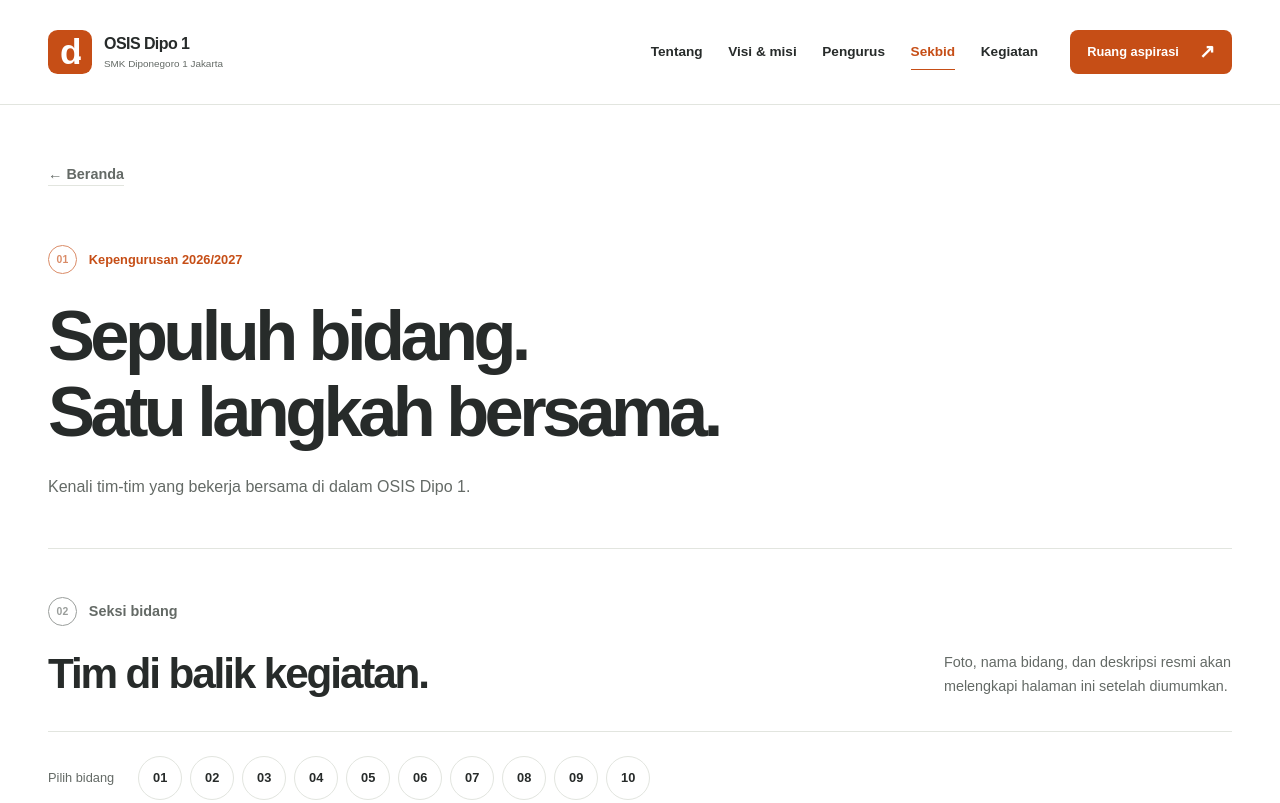
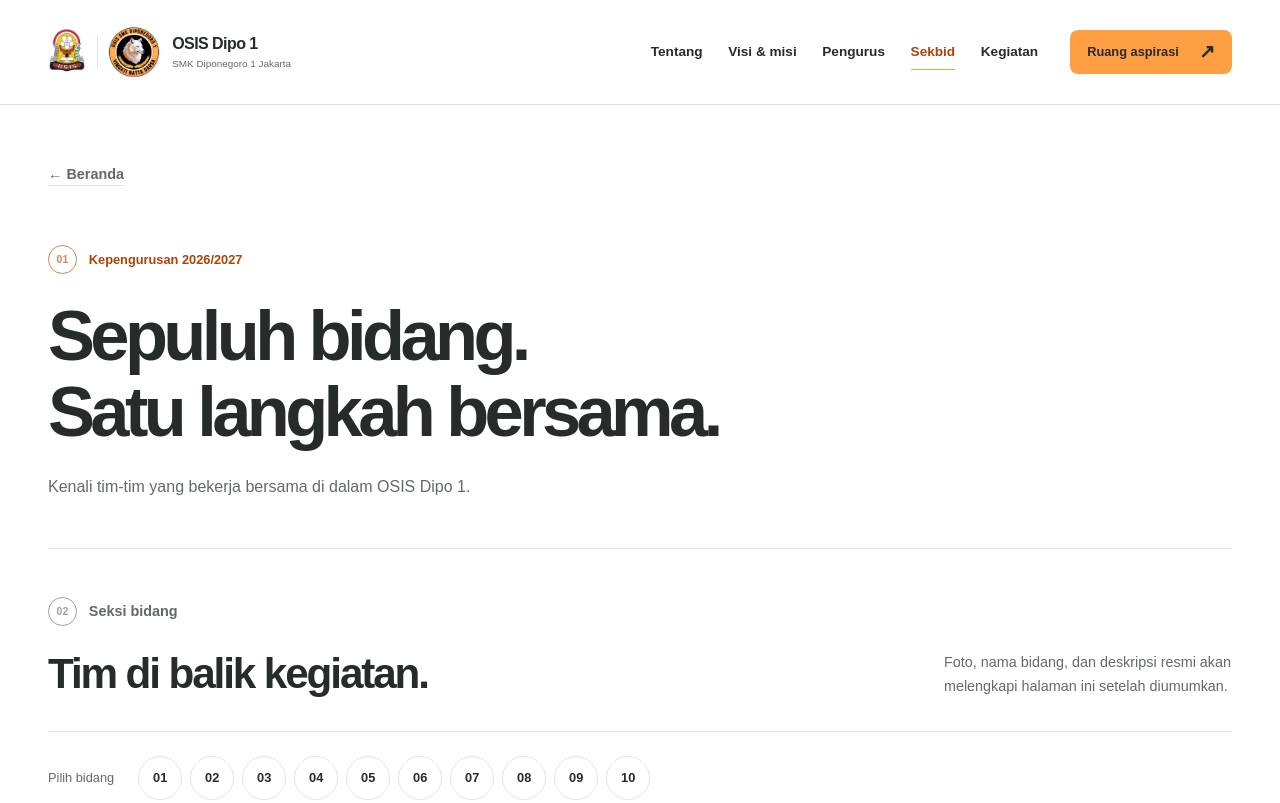
Before and after one commit to SKhman1/Website-OSIS, an Astro site: page /sekbid in a window 1280 px wide. Shown: the top 803 px of the page. Built offline with nearby package versions, Linux system fonts and the light colour scheme; Astro itself is replaced by a stand-in of ours.

Commit message:
Apply supplied logos, vision and mission, and brighter orange branding

```diff
--- a/src/components/Brand.astro
+++ b/src/components/Brand.astro
@@ -1,7 +1,14 @@
 ---
 import { site } from '../content/site';
+import { Image } from 'astro:assets';
+import osisLogo from '../assets/logos/osis.png';
+import cabinetLogo from '../assets/logos/cabinet-2026-2027.png';
 ---
 <a class="brand" href="/" aria-label={`${site.name} — beranda`}>
-  <span class="brand-mark" aria-hidden="true">d<span>.</span></span>
+  <span class="brand-logos">
+    <Image class="brand-osis-logo" src={osisLogo} alt="Logo OSIS" width={96} format="webp" quality={90} loading="eager" />
+    <span class="brand-logo-divider" aria-hidden="true"></span>
+    <span class="brand-cabinet-frame"><Image src={cabinetLogo} alt="Logo OSIS SMK Diponegoro 1 Jakarta periode 2026/2027" width={280} format="webp" quality={90} loading="eager" /></span>
+  </span>
   <span class="brand-name">{site.name}<small>{site.school}</small></span>
 </a>
--- a/src/content/site.ts
+++ b/src/content/site.ts
@@ -1,3 +1,6 @@
+import type { ImageMetadata } from 'astro';
+import purbayaPhoto from '../assets/placeholders/purbaya.png';
+
 export const site = {
   name: 'OSIS Dipo 1',
   school: 'SMK Diponegoro 1 Jakarta',
@@ -30,8 +33,9 @@ export interface Department {
   number: string;
   name: string;
   description: string;
-  photo?: string;
+  photo?: string | ImageMetadata;
   photoAlt?: string;
+  photoIsPlaceholder?: boolean;
 }
 
 // Names, responsibilities, and photos await the approved school content.
@@ -42,10 +46,16 @@ export const departments: Department[] = Array.from({ length: 10 }, (_, index) =
     number,
     name: `Seksi Bidang ${number}`,
     description: 'Nama dan deskripsi bidang segera diumumkan.',
+    photo: purbayaPhoto,
+    photoAlt: `Purbaya sebagai foto contoh untuk Seksi Bidang ${number}`,
+    photoIsPlaceholder: true,
   };
 });
-export const vision: string | null = null;
-export const missions: string[] = [];
+// User-supplied presentation: slide 2 (vision), slide 3 (mission).
+export const vision: string | null = 'Mewujudkan Sekolah Sehat, Menginspirasi, dan Mengapresiasi';
+export const missions: string[] = [
+  'Mengembangkan potensi siswa lewat wadah minat & bakat yang aktif',
+];
 
 export interface Program {
   id: string;
--- a/src/layouts/Base.astro
+++ b/src/layouts/Base.astro
@@ -13,7 +13,7 @@ const { title = site.name, description = site.description } = Astro.props;
     <meta charset="UTF-8" />
     <meta name="viewport" content="width=device-width, initial-scale=1" />
     <meta name="description" content={description} />
-    <meta name="theme-color" content="#c64e16" />
+    <meta name="theme-color" content="#ff9f43" />
     <meta property="og:title" content={`${title} | ${site.school}`} />
     <meta property="og:description" content={description} />
     <meta property="og:type" content="website" />
--- a/src/styles/global.css
+++ b/src/styles/global.css
@@ -1,7 +1,8 @@
 :root {
-  --color-brand: #c64e16;
-  --color-brand-hover: #a73d0c;
-  --color-brand-soft: #fff1e7;
+  --color-brand: #ff9f43;
+  --color-brand-text: #a84508;
+  --color-brand-hover: #f58b2a;
+  --color-brand-soft: #fff4e8;
   --color-ink: #272b2a;
   --color-muted: #646a66;
   --color-line: #e2e5df;
@@ -31,7 +32,7 @@ a { color: inherit; text-decoration: none; }
 button, input, select, textarea { font: inherit; }
 button, a, summary, input, select, textarea { -webkit-tap-highlight-color: transparent; }
 button, summary { cursor: pointer; }
-:focus-visible { outline: 3px solid var(--color-brand); outline-offset: 5px; }
+:focus-visible { outline: 3px solid var(--color-brand-text); outline-offset: 5px; }
 ::selection { background: var(--color-brand-soft); color: var(--color-ink); }
 h1, h2, h3, p { margin: 0; }
 h1, h2, h3 { text-wrap: balance; }
@@ -42,23 +43,27 @@ h3 { font-size: 1.1rem; font-weight: 650; line-height: 1.4; letter-spacing: -.02
 img { display: block; max-width: 100%; height: auto; }
 .container { width: min(var(--container), calc(100% - 6rem)); margin-inline: auto; }
 .sr-only { position: absolute; width: 1px; height: 1px; padding: 0; margin: -1px; overflow: hidden; clip-path: inset(50%); white-space: nowrap; border: 0; }
-.skip-link { position: fixed; top: -8rem; left: 1rem; z-index: 20; padding: .75rem 1rem; background: var(--color-brand); color: white; }
+.skip-link { position: fixed; top: -8rem; left: 1rem; z-index: 20; padding: .75rem 1rem; background: var(--color-brand); color: var(--color-ink); }
 .skip-link:focus { top: 1rem; }
 .site-header { border-bottom: 1px solid var(--color-line); }
 .header-inner { min-height: 6.5rem; display: flex; align-items: center; gap: var(--space-8); }
 .brand { display: inline-flex; align-items: center; gap: var(--space-3); flex-shrink: 0; }
-.brand-mark { background: var(--color-brand); color: white; width: 2.75rem; height: 2.75rem; border-radius: .6rem; font-size: 2.2rem; font-weight: 700; line-height: 1; display: flex; align-items: center; justify-content: center; letter-spacing: -.16em; padding-right: .2rem; }
-.brand-mark span { font-size: 1.5rem; }
+.brand-logos { display: inline-flex; align-items: center; gap: .65rem; flex-shrink: 0; }
+.brand-osis-logo { width: 2.4rem; height: 3rem; object-fit: contain; }
+.brand-logo-divider { width: 1px; height: 2rem; background: var(--color-line); }
+.brand-cabinet-frame { position: relative; display: block; width: 3.25rem; height: 3.25rem; overflow: hidden; flex-shrink: 0; }
+/* Frame only the transparent margin: original PNG artwork stays intact. */
+.brand-cabinet-frame img { position: absolute; max-width: none; width: 126.4759%; height: auto; left: -13.238%; top: -34.7943%; }
 .brand-name { font-size: 1rem; font-weight: 750; letter-spacing: -.035em; line-height: 1.3; }
 .brand-name small { display: block; font-size: .62rem; font-weight: 500; letter-spacing: 0; color: var(--color-muted); margin-top: .2rem; }
 .desktop-nav { display: flex; align-items: center; gap: clamp(1rem, 2vw, 2rem); margin-left: auto; font-size: .85rem; font-weight: 600; }
 .desktop-nav a { padding-block: .7rem; }
-.desktop-nav a:hover, .desktop-nav a[aria-current], .text-link:hover, .footer-top > a:hover { color: var(--color-brand); }
-.button { display: inline-flex; align-items: center; justify-content: center; gap: 2rem; padding: .95rem 1.25rem; min-height: 3.25rem; border: 1px solid transparent; border-radius: var(--radius); background: var(--color-brand); color: white; font-size: .9rem; font-weight: 650; line-height: 1.35; transition: background-color .15s; }
+.desktop-nav a:hover, .desktop-nav a[aria-current], .text-link:hover, .footer-top > a:hover { color: var(--color-brand-text); }
+.button { display: inline-flex; align-items: center; justify-content: center; gap: 2rem; padding: .95rem 1.25rem; min-height: 3.25rem; border: 1px solid transparent; border-radius: var(--radius); background: var(--color-brand); color: var(--color-ink); font-size: .9rem; font-weight: 650; line-height: 1.35; transition: background-color .15s; }
 .button:hover { background: var(--color-brand-hover); }
 .button span { font-size: 1.2rem; line-height: 1; }
 .button-small { min-height: 2.8rem; padding: .7rem 1rem; gap: 1.25rem; font-size: .8rem; }
-.button-light { background: white; color: var(--color-brand); }
+.button-light { background: white; color: var(--color-brand-text); }
 .button-light:hover { background: var(--color-brand-soft); }
 .text-link { display: inline-flex; align-items: center; gap: 1rem; min-height: 2.75rem; font-size: .9rem; font-weight: 650; text-decoration: underline; text-decoration-color: var(--color-line); text-underline-offset: .4rem; }
 .mobile-menu { display: none; }
@@ -68,18 +73,19 @@ img { display: block; max-width: 100%; height: auto; }
 .term-label > span { width: .5rem; height: .5rem; background: var(--color-brand); border-radius: 50%; }
 .hero-description { max-width: 31rem; font-size: 1rem; line-height: 1.8; color: var(--color-muted); }
 .button-row { display: flex; flex-wrap: wrap; align-items: center; gap: var(--space-8); margin-top: var(--space-8); }
-.identity-panel { background: var(--color-brand-soft); border-radius: 1rem; padding: var(--space-6); min-width: 0; color: var(--color-brand); }
+.identity-panel { background: var(--color-brand-soft); border-radius: 1rem; padding: var(--space-6); min-width: 0; color: var(--color-brand-text); }
 .identity-top, .identity-bottom { display: flex; justify-content: space-between; gap: 1rem; font-size: .7rem; font-weight: 600; }
-.identity-top { border-bottom: 1px solid #c64e1633; padding-bottom: var(--space-3); }
+.identity-top { border-bottom: 1px solid #ff9f4333; padding-bottom: var(--space-3); }
 .identity-type { font-size: clamp(7rem, 13vw, 12.5rem); font-weight: 800; line-height: .79; letter-spacing: -.07em; padding-block: var(--space-8); }
+.identity-type { color: var(--color-brand); }
 .identity-s { color: var(--color-ink); }
 .identity-i { color: var(--color-ink); margin-right: .05em; }
 .identity-period { color: var(--color-ink); }
-.identity-bottom { border-top: 1px solid #c64e1633; padding-top: var(--space-3); align-items: flex-end; line-height: 1.5; }
+.identity-bottom { border-top: 1px solid #ff9f4333; padding-top: var(--space-3); align-items: flex-end; line-height: 1.5; }
 .identity-year { font-size: 1.7rem; font-weight: 550; letter-spacing: -.04em; }
 .school-strip { display: flex; justify-content: space-between; gap: 1rem; border-top: 1px solid var(--color-line); border-bottom: 1px solid var(--color-line); padding-block: var(--space-6); font-size: .8rem; color: var(--color-muted); }
 .section { display: grid; grid-template-columns: 1fr 1.25fr; gap: var(--space-16); padding-block: var(--space-24); }
-.section-heading > p { color: var(--color-brand); font-size: .85rem; font-weight: 600; margin-bottom: var(--space-6); }
+.section-heading > p { color: var(--color-brand-text); font-size: .85rem; font-weight: 600; margin-bottom: var(--space-6); }
 .section-body { padding-top: .25rem; color: var(--color-muted); }
 .section-body .lead { color: var(--color-ink); font-size: 1.35rem; line-height: 1.65; font-weight: 500; letter-spacing: -.03em; }
 .section-body p + p { margin-top: var(--space-4); }
@@ -98,7 +104,7 @@ img { display: block; max-width: 100%; height: auto; }
 .content-list article { border-bottom: 1px solid var(--color-line); padding-bottom: var(--space-6); }
 .content-list h3 { color: var(--color-ink); margin-bottom: var(--space-2); }
 .content-list time { font-size: .8rem; display: block; margin-bottom: .75rem; }
-.aspiration-banner { display: flex; justify-content: space-between; align-items: center; gap: var(--space-8); background: var(--color-brand); color: white; padding: var(--space-12); border-radius: 1rem; margin-bottom: var(--space-24); }
+.aspiration-banner { display: flex; justify-content: space-between; align-items: center; gap: var(--space-8); background: var(--color-brand); color: var(--color-ink); padding: var(--space-12); border-radius: 1rem; margin-bottom: var(--space-24); }
 .aspiration-banner > div > p:first-child { font-size: .85rem; margin-bottom: var(--space-4); }
 .aspiration-banner h2 { margin-bottom: var(--space-4); }
 .aspiration-banner > div > p:last-child { max-width: 44ch; font-size: .9rem; }
@@ -154,6 +160,10 @@ button:disabled { background: #dde1d9; color: #596058; cursor: not-allowed; }
 }
 @media (max-width: 760px) {
   .container { width: calc(100% - 2.5rem); }
+  .brand-logos { gap: .4rem; }
+  .brand-osis-logo { width: 1.8rem; height: 2.25rem; }
+  .brand-cabinet-frame { width: 2.5rem; height: 2.5rem; }
+  .brand-name small { max-width: 9rem; }
   .hero { grid-template-columns: 1fr; padding-block: var(--space-12); gap: var(--space-12); }
   .hero h1 { font-size: clamp(2.75rem, 10vw, 4.5rem); }
   .hero-description { font-size: .95rem; }
@@ -174,14 +184,15 @@ button:disabled { background: #dde1d9; color: #596058; cursor: not-allowed; }
   .member-grid { grid-template-columns: repeat(2, 1fr); gap: var(--space-6); }
 }
 @media (max-width: 380px) {
-  .brand-name small { max-width: 8rem; }
+  .brand-name { font-size: .85rem; }
+  .brand-name small { display: none; }
   .button-row { align-items: flex-start; flex-direction: column; gap: var(--space-3); }
   .footer-bottom { flex-direction: column; gap: .35rem; }
   .member-grid { grid-template-columns: 1fr; }
 }
 
 /* Sections share one visual sequence across all public pages. */
-.section-label { display: flex; align-items: center; gap: var(--space-3); color: var(--color-brand); font-size: .8rem; font-weight: 600; margin-bottom: var(--space-6); }
+.section-label { display: flex; align-items: center; gap: var(--space-3); color: var(--color-brand-text); font-size: .8rem; font-weight: 600; margin-bottom: var(--space-6); }
 .section-number { display: inline-flex; align-items: center; justify-content: center; width: 1.8rem; height: 1.8rem; border: 1px solid currentColor; border-radius: 50%; font-size: .65rem; opacity: .65; font-variant-numeric: tabular-nums; flex-shrink: 0; }
 .section-heading > .section-label { font-size: .8rem; }
 .hero-copy > [data-motion] > .section-label { margin-bottom: 0; }
@@ -189,8 +200,8 @@ button:disabled { background: #dde1d9; color: #596058; cursor: not-allowed; }
 .scroll-indicator { display: inline-flex; justify-content: center; align-items: center; width: 1.8rem; height: 2.5rem; border: 1px solid var(--color-line); border-radius: 1rem; }
 .identity-panel { position: relative; overflow: hidden; isolation: isolate; }
 .identity-top, .identity-type, .identity-bottom { position: relative; z-index: 1; }
-.identity-orbit { position: absolute; width: 20rem; height: 20rem; border: 1px solid #c64e1615; border-radius: 50%; top: 14%; right: -11rem; pointer-events: none; }
-.identity-orbit::after { content: ''; position: absolute; inset: 2rem; border: 1px solid #c64e1610; border-radius: inherit; }
+.identity-orbit { position: absolute; width: 20rem; height: 20rem; border: 1px solid #ff9f4315; border-radius: 50%; top: 14%; right: -11rem; pointer-events: none; }
+.identity-orbit::after { content: ''; position: absolute; inset: 2rem; border: 1px solid #ff9f4310; border-radius: inherit; }
 .statistics-section { padding-block: var(--space-16); background: var(--color-surface); border-bottom: 1px solid var(--color-line); }
 .statistics-heading { display: flex; justify-content: space-between; align-items: flex-end; gap: var(--space-8); margin-bottom: var(--space-12); }
 .statistics-heading h2 { font-size: clamp(1.8rem, 3vw, 2.5rem); }
@@ -200,9 +211,9 @@ button:disabled { background: #dde1d9; color: #596058; cursor: not-allowed; }
 .statistic-label { font-size: .85rem; font-weight: 600; color: var(--color-muted); }
 .statistic-value { display: flex; gap: .05em; font-size: clamp(3.5rem, 6vw, 5.5rem); letter-spacing: -.06em; line-height: 1.2; font-weight: 600; margin-block: var(--space-4); font-variant-numeric: tabular-nums; }
 [data-counter] { display: inline-block; min-width: 2ch; letter-spacing: -.06em; }
-.statistic-plus { font-size: .5em; color: var(--color-brand); padding-top: .12em; font-weight: 500; }
+.statistic-plus { font-size: .5em; color: var(--color-brand-text); padding-top: .12em; font-weight: 500; }
 .statistic-description { font-size: .85rem; color: var(--color-muted); max-width: 30ch; min-height: 2.8rem; }
-.preview-badge { display: inline-block; font-size: .65rem; color: var(--color-brand); background: var(--color-brand-soft); border-radius: .25rem; padding: .2rem .4rem; margin-top: var(--space-4); }
+.preview-badge { display: inline-block; font-size: .65rem; color: var(--color-brand-text); background: var(--color-brand-soft); border-radius: .25rem; padding: .2rem .4rem; margin-top: var(--space-4); }
 .statistics-note { color: var(--color-muted); font-size: .75rem; border-top: 1px solid var(--color-line); padding-top: var(--space-6); margin-top: var(--space-8); max-width: 85ch; }
 .page-section { border-top: 1px solid var(--color-line); padding-top: var(--space-12); margin-top: var(--space-12); }
 .page-section-heading { margin-bottom: var(--space-8); }
@@ -214,11 +225,11 @@ button:disabled { background: #dde1d9; color: #596058; cursor: not-allowed; }
 .aspiration-guidelines > p { color: var(--color-muted); font-size: .9rem; max-width: 42ch; }
 .guidelines-list { list-style: none; padding: 0; margin: var(--space-8) 0; display: grid; gap: var(--space-6); counter-reset: guidelines; }
 .guidelines-list li { padding-left: 2.5rem; position: relative; counter-increment: guidelines; }
-.guidelines-list li::before { content: counter(guidelines, decimal-leading-zero); position: absolute; left: 0; top: .2rem; color: var(--color-brand); font-size: .7rem; font-variant-numeric: tabular-nums; }
+.guidelines-list li::before { content: counter(guidelines, decimal-leading-zero); position: absolute; left: 0; top: .2rem; color: var(--color-brand-text); font-size: .7rem; font-variant-numeric: tabular-nums; }
 .guidelines-list strong, .guidelines-list span { display: block; font-size: .85rem; }
 .guidelines-list span { color: var(--color-muted); margin-top: .2rem; }
 .aspiration-form > .section-label { margin-bottom: var(--space-4); }
-.aspiration-banner .section-label { color: white; }
+.aspiration-banner .section-label { color: var(--color-ink); }
 
 /* Native cross-document transitions: no router/runtime dependency. */
 @view-transition { navigation: auto; }
@@ -284,25 +295,27 @@ button:disabled { background: #dde1d9; color: #596058; cursor: not-allowed; }
 .department-card { display: block; min-width: 0; border: 1px solid var(--color-line); border-radius: .75rem; background: var(--color-paper); scroll-margin-top: var(--space-8); }
 .department-photo { position: relative; overflow: hidden; aspect-ratio: 8 / 5; border-radius: .7rem .7rem 0 0; background: var(--color-brand-soft); }
 .department-photo img { width: 100%; height: 100%; object-fit: cover; }
-.department-photo-placeholder { height: 100%; padding: var(--space-6); display: flex; flex-direction: column; justify-content: space-between; position: relative; color: var(--color-brand); }
-.department-photo-placeholder::before { content: ''; position: absolute; inset: var(--space-3); border: 1px solid #c64e1620; pointer-events: none; }
+.department-photo-example img { object-fit: contain; object-position: center bottom; }
+.department-example-label { position: absolute; top: var(--space-4); left: var(--space-4); max-width: calc(100% - 2rem); border: 1px solid var(--color-line); border-radius: .25rem; background: var(--color-paper); color: var(--color-muted); padding: .3rem .5rem; font-size: .65rem; line-height: 1.4; }
+.department-photo-placeholder { height: 100%; padding: var(--space-6); display: flex; flex-direction: column; justify-content: space-between; position: relative; color: var(--color-brand-text); }
+.department-photo-placeholder::before { content: ''; position: absolute; inset: var(--space-3); border: 1px solid #ff9f4320; pointer-events: none; }
 .department-photo-label { font-size: .55rem; font-weight: 650; letter-spacing: .06em; }
 .department-photo-label > span { margin-inline: var(--space-2); opacity: .5; }
 .department-photo-number { align-self: center; font-size: clamp(4rem, 8vw, 7rem); font-weight: 550; letter-spacing: -.07em; line-height: 1; font-variant-numeric: tabular-nums; }
 .department-photo-caption { display: flex; align-items: center; gap: var(--space-2); font-size: .7rem; }
-.department-number-badge { position: absolute; right: var(--space-4); bottom: var(--space-4); display: flex; align-items: center; justify-content: center; width: 2rem; height: 2rem; border-radius: 50%; background: white; color: var(--color-brand); font-weight: 650; font-size: .7rem; font-variant-numeric: tabular-nums; }
+.department-number-badge { position: absolute; right: var(--space-4); bottom: var(--space-4); display: flex; align-items: center; justify-content: center; width: 2rem; height: 2rem; border-radius: 50%; background: white; color: var(--color-brand-text); font-weight: 650; font-size: .7rem; font-variant-numeric: tabular-nums; }
 .department-card-body { padding: var(--space-6); }
 .department-card-body h3 { font-size: 1.2rem; overflow-wrap: anywhere; }
 .department-card-body p { color: var(--color-muted); font-size: .85rem; margin-top: var(--space-2); overflow-wrap: anywhere; }
 .department-card-link { display: flex; justify-content: space-between; align-items: center; border-top: 1px solid var(--color-line); margin-top: var(--space-6); padding-top: var(--space-4); font-weight: 650; font-size: .8rem; }
 .department-preview-card:hover, .department-preview-card:focus-visible { border-color: var(--color-brand); }
-.department-preview-card:hover h3, .department-preview-card:focus-visible h3, .department-card-link { color: var(--color-brand); }
+.department-preview-card:hover h3, .department-preview-card:focus-visible h3, .department-card-link { color: var(--color-brand-text); }
 .department-card:target { border-color: var(--color-brand); box-shadow: 0 0 0 2px var(--color-brand-soft); }
 .department-index { display: flex; align-items: center; gap: var(--space-6); padding-block: var(--space-6); margin-bottom: var(--space-8); border-block: 1px solid var(--color-line); }
 .department-index > span { color: var(--color-muted); font-size: .8rem; white-space: nowrap; }
 .department-index ol { display: flex; flex-wrap: wrap; gap: var(--space-2); list-style: none; padding: 0; margin: 0; }
 .department-index a { display: flex; align-items: center; justify-content: center; width: 2.75rem; height: 2.75rem; border: 1px solid var(--color-line); border-radius: 50%; font-size: .8rem; font-weight: 600; font-variant-numeric: tabular-nums; touch-action: manipulation; }
-.department-index a:hover, .department-index a:focus-visible { background: var(--color-brand); border-color: var(--color-brand); color: white; }
+.department-index a:hover, .department-index a:focus-visible { background: var(--color-brand); border-color: var(--color-brand); color: var(--color-ink); }
 @media (prefers-reduced-motion: no-preference) {
   .department-preview-card { transition: transform var(--motion-standard) var(--motion-ease); }
   .department-preview-card .department-photo img, .department-card-link > span { transition: transform var(--motion-standard) var(--motion-ease); }
```
Also changed, not shown: DESIGN.md (+6 -4 lines), ROADMAP.md (added, +21 -0 lines), src/components/DepartmentCard.astro (+8 -2 lines), README.md, src/assets/logos/cabinet-2026-2027.png (added), src/assets/logos/osis.png (added), src/assets/placeholders/purbaya.png (added).
